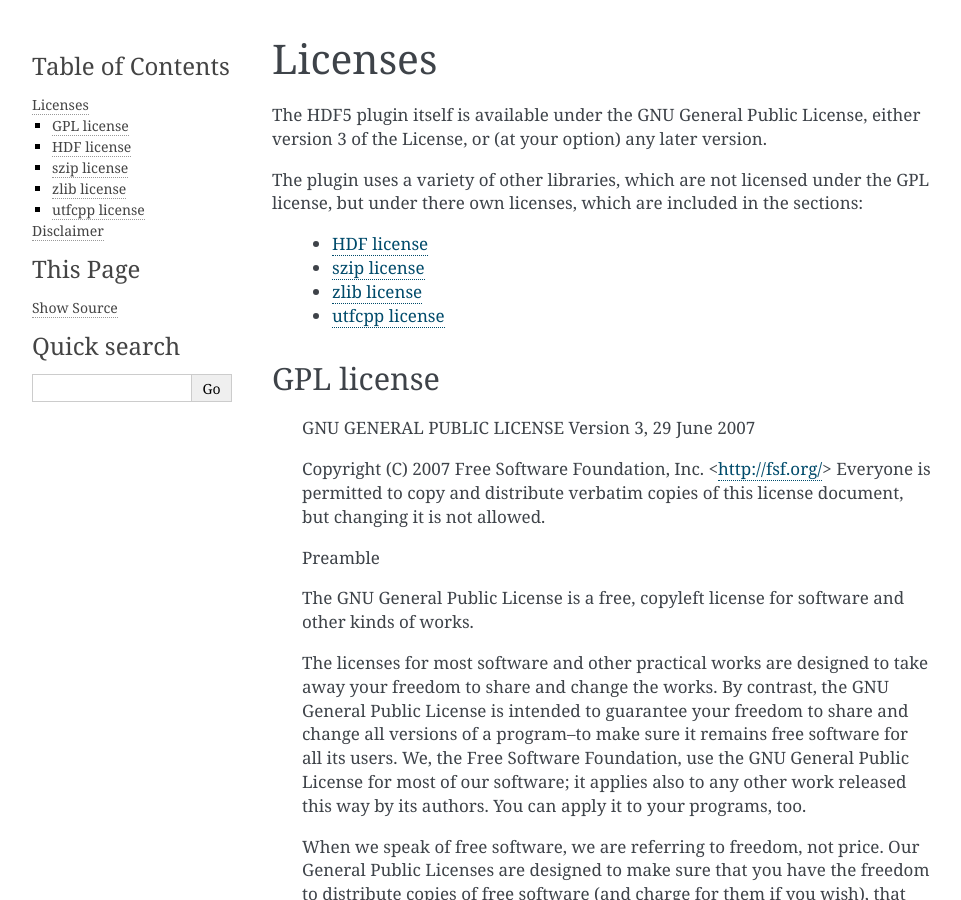
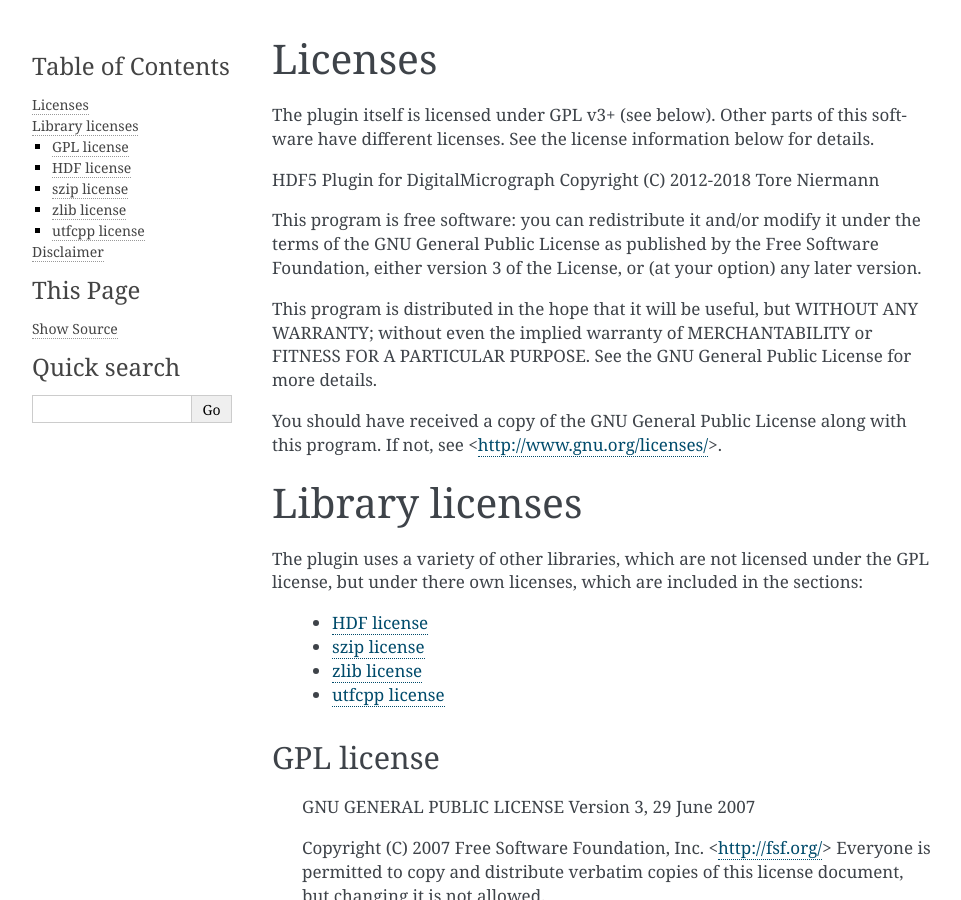
Before and after one commit to niermann/gms_plugin_hdf5, a Sphinx documentation site: the page built from doc/license.rst, in a window 1280 px wide and 900 px high. Shown: the whole window, without its empty margins (148-1109 px from the left). Built offline with Sphinx 7.4.7, drawn with Linux system fonts in a browser that asks for light colours.

```diff
--- a/doc/index.rst
+++ b/doc/index.rst
@@ -6,6 +6,7 @@ Contents:
 .. toctree::
     :titlesonly:
 
+    about
     api
     remarks
     license
--- a/doc/license.rst
+++ b/doc/license.rst
@@ -1,8 +1,28 @@
 Licenses
 ========
 
-The HDF5 plugin itself is available under the GNU General Public License,
-either version 3 of the License, or (at your option) any later version.
+The plugin itself is licensed under GPL v3+ (see below). Other parts of
+this software have different licenses. See the license information below
+for details.
+
+HDF5 Plugin for DigitalMicrograph
+Copyright (C) 2012-2018 Tore Niermann
+
+This program is free software: you can redistribute it and/or modify
+it under the terms of the GNU General Public License as published by
+the Free Software Foundation, either version 3 of the License, or
+(at your option) any later version.
+
+This program is distributed in the hope that it will be useful,
+but WITHOUT ANY WARRANTY; without even the implied warranty of
+MERCHANTABILITY or FITNESS FOR A PARTICULAR PURPOSE.  See the
+GNU General Public License for more details.
+
+You should have received a copy of the GNU General Public License
+along with this program.  If not, see <http://www.gnu.org/licenses/>.
+
+Library licenses
+================
 
 The plugin uses a variety of other libraries, which are not licensed under
 the GPL license, but under there own licenses, which are included in the sections:
```
Also changed, not shown: README.txt (+8 -3 lines), doc/about.rst (added, +19 -0 lines).
